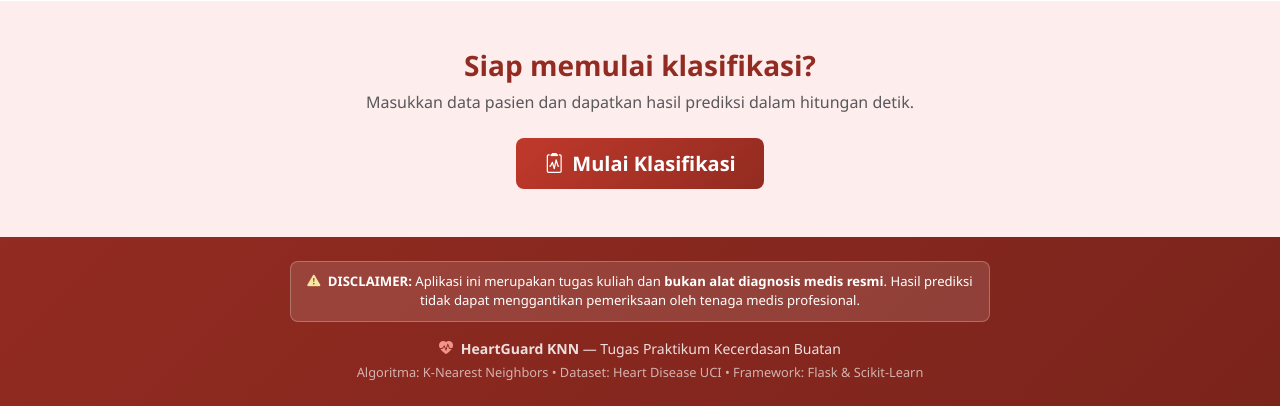
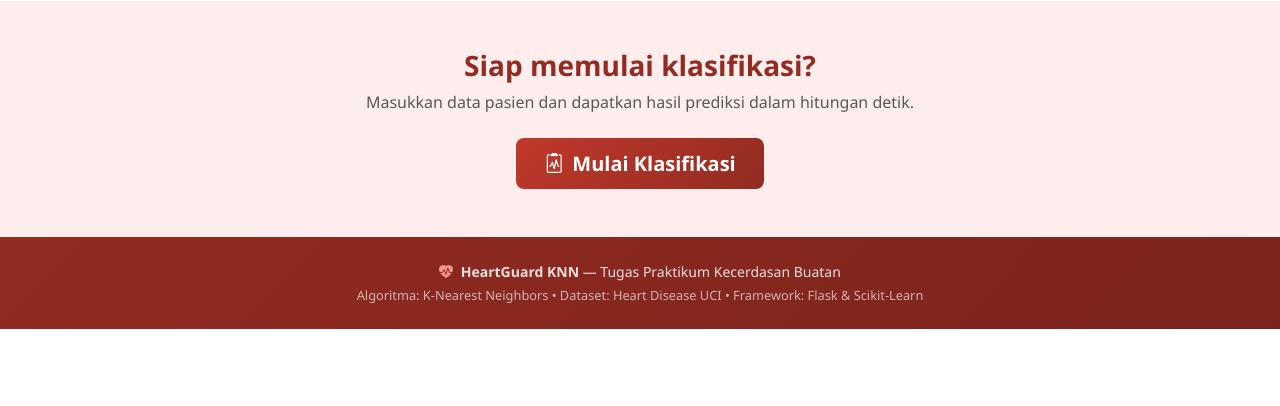
Before and after one commit to FlintRaiden/Sistem-Klasifikasi-Risiko-Penyakit-Jantung-berbasis-algoritma-KNN, a Flask app: page / in a window 1280 px wide. Shown: the part 1414-1820 px from the top of the page. After the commit the page ends 1743 px from the top, so only its background shows below. Run offline with Flask 3, Linux system fonts and the light colour scheme.

Commit message:
Remove all medical disclaimers from the web interface

```diff
--- a/templates/base.html
+++ b/templates/base.html
@@ -146,15 +146,7 @@
       padding: 1.5rem 0;
       font-size: .875rem;
     }
-    footer .disclaimer {
-      background: rgba(255,255,255,.12);
-      border: 1px solid rgba(255,255,255,.25);
-      border-radius: 8px;
-      padding: .6rem 1rem;
-      font-size: .82rem;
-      color: var(--hg-white);
-    }
-    footer .disclaimer i { color: #F9E79F; }
+
 
     /* ── Misc ── */
     .icon-circle {
@@ -217,13 +209,7 @@
   <!-- ══ Footer ══════════════════════════════════════════════════════════════ -->
   <footer class="mt-auto">
     <div class="container text-center">
-      <!-- Disclaimer Tugas Kuliah (wajib ditampilkan) -->
-      <div class="disclaimer mx-auto mb-3" style="max-width:700px;">
-        <i class="bi bi-exclamation-triangle-fill me-1"></i>
-        <strong>DISCLAIMER:</strong>
-        Aplikasi ini merupakan tugas kuliah dan <strong>bukan alat diagnosis medis resmi</strong>.
-        Hasil prediksi tidak dapat menggantikan pemeriksaan oleh tenaga medis profesional.
-      </div>
+
       <p class="mb-1">
         <i class="bi bi-heart-pulse-fill me-1" style="color:#F1948A;"></i>
         <strong>HeartGuard KNN</strong> &mdash; Tugas Praktikum Kecerdasan Buatan
```
Also changed, not shown: templates/result.html (+1 -13 lines).
